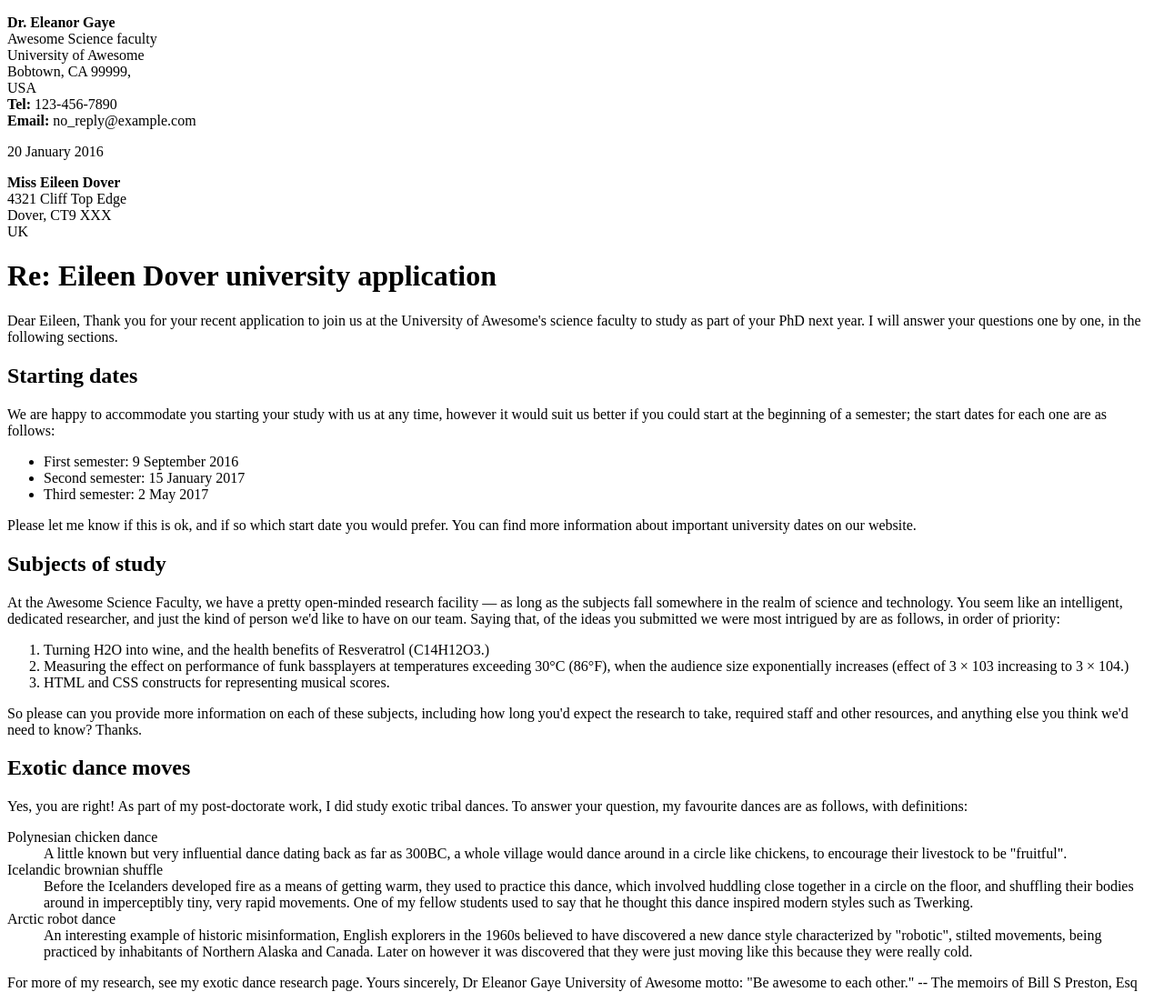
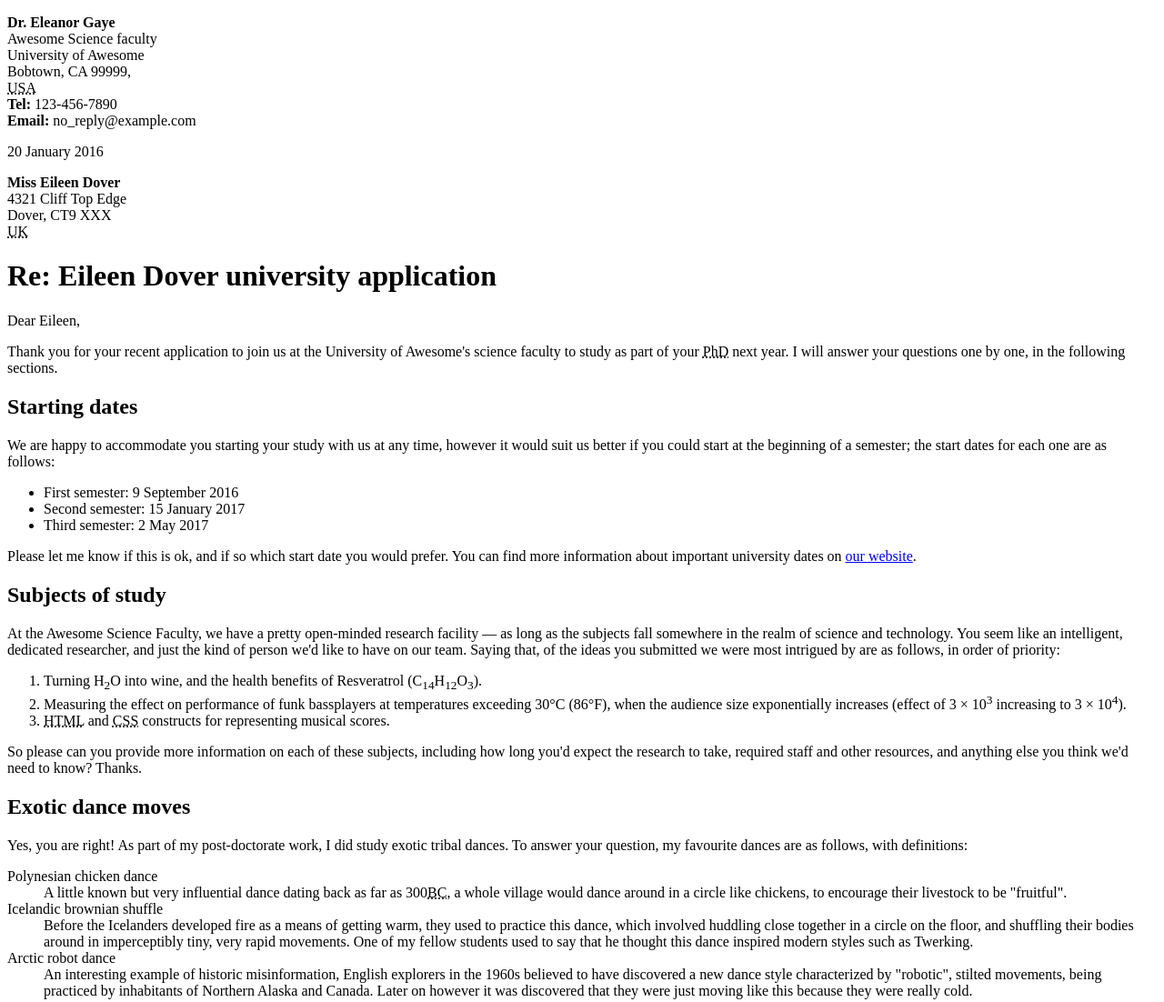
Before and after one commit to fazl/javascript, a plain HTML site: page reintro/html-text-formatting/letter-text.html in a window 1280 px wide. Shown: the top 1102 px of the page at 91% size. Drawn offline with Linux system fonts and the light colour scheme.

Commit message:
More markup discovered..

```diff
--- a/reintro/html-text-formatting/letter-text.html
+++ b/reintro/html-text-formatting/letter-text.html
@@ -6,32 +6,29 @@
   </head>
   <body>
   <!-- <address> element meant for author of web page, not these.. -->
-  <p>
+  <p class="sender-column">
     <strong>Dr. Eleanor Gaye</strong><br>
     Awesome Science faculty<br>
     University of Awesome<br>
     Bobtown, CA 99999,<br>
-    USA<br>
+    <abbr title="US of A">USA</abbr> <br>
 
     <strong>Tel:</strong> 123-456-7890<br>
     <strong>Email:</strong> no_reply@example.com<br>
   </p>
 
-  <time datetime="2016-01-20">20 January 2016</time>
+  <time class="sender-column" datetime="2016-01-20">20 January 2016</time>
   <p>
     <strong>Miss Eileen Dover</strong><br>
     4321 Cliff Top Edge<br>
     Dover, CT9 XXX<br>
-    UK<br>
+    <abbr title="Blighty">UK</abbr> <br>
   </p>
 
 
   <h1>Re: Eileen Dover university application</h1>
-
-  Dear Eileen,
-
-  Thank you for your recent application to join us at the University of Awesome's science faculty to study as part of your PhD next year. I will answer your questions one by one, in the following sections.
-
+  <p>Dear Eileen,</p>
+  <p>Thank you for your recent application to join us at the University of Awesome's science faculty to study as part of your <abbr title="Doctorate">PhD</abbr> next year. I will answer your questions one by one, in the following sections.</p>
   <h2>Starting dates</h2>
 
   We are happy to accommodate you starting your study with us at any time, however it would suit us better if you could start at the beginning of a semester; the start dates for each one are as follows:
@@ -44,19 +41,22 @@
 
   Please let me know if this is ok, and if so which start date you would prefer.
 
-  You can find more information about important university dates on our website.
+  You can find more information about important university dates on <a title="Awesome University" href="https://www.awesome.edu">our website</a>.
 
 
   <h2>Subjects of study</h2>
 
-  At the Awesome Science Faculty, we have a pretty open-minded research facility — as long as the subjects fall somewhere in the realm of science and technology. You seem like an intelligent, dedicated researcher, and just the kind of person we'd like to have on our team. Saying that, of the ideas you submitted we were most intrigued by are as follows, in order of priority:
+  At the Awesome Science Faculty, we have a pretty open-minded research facility — as long as the subjects fall somewhere in the realm of science and technology.
+  You seem like an intelligent, dedicated researcher, and just the kind of person we'd like to have on our team.
+  Saying that, of the ideas you submitted we were most intrigued by are as follows, in order of priority:
   <ol>
-    <li>Turning H2O into wine, and the health benefits of Resveratrol (C14H12O3.)</li>
-    <li>Measuring the effect on performance of funk bassplayers at temperatures exceeding 30°C (86°F), when the audience size exponentially increases (effect of 3 × 103 increasing to 3 × 104.)</li>
-    <li>HTML and CSS constructs for representing musical scores.</li>
+    <li>Turning H<sub>2</sub>O into wine, and the health benefits of Resveratrol (C<sub>14</sub>H<sub>12</sub>O<sub>3</sub>).</li>
+    <li>Measuring the effect on performance of funk bassplayers at temperatures exceeding 30°C (86°F), when the audience size exponentially increases (effect of 3 × 10<sup>3</sup> increasing to 3 × 10<sup>4</sup>).</li>
+    <li><abbr title="Hyper-Text Markup Language">HTML</abbr> and <abbr title="Cascading Style Sheets">CSS</abbr> constructs for representing musical scores.</li>
   </ol>
 
-  So please can you provide more information on each of these subjects, including how long you'd expect the research to take, required staff and other resources, and anything else you think we'd need to know? Thanks.
+  So please can you provide more information on each of these subjects, including how long you'd expect the research to take,
+  required staff and other resources, and anything else you think we'd need to know? Thanks.
 
   <h2>Exotic dance moves</h2>
 
@@ -64,14 +64,14 @@
 
   <dl>
     <dt>Polynesian chicken dance</dt>
-    <dd>A little known but very influential dance dating back as far as 300BC, a whole village would dance around in a circle like chickens, to encourage their livestock to be "fruitful".</dd>
+    <dd>A little known but very influential dance dating back as far as 300<abbr title="Before Christ">BC</abbr>, a whole village would dance around in a circle like chickens, to encourage their livestock to be "fruitful".</dd>
     <dt>Icelandic brownian shuffle</dt>
     <dd>Before the Icelanders developed fire as a means of getting warm, they used to practice this dance, which involved huddling close together in a circle on the floor, and shuffling their bodies around in imperceptibly tiny, very rapid movements. One of my fellow students used to say that he thought this dance inspired modern styles such as Twerking.</dd>
     <dt>Arctic robot dance</dt>
     <dd>An interesting example of historic misinformation, English explorers in the 1960s believed to have discovered a new dance style characterized by "robotic", stilted movements, being practiced by inhabitants of Northern Alaska and Canada. Later on however it was discovered that they were just moving like this because they were really cold.</dd>
   </dl>
 
-  For more of my research, see my exotic dance research page.
+  For more of my research, see my exotic dance <a title="Exotic Dance Research" href="https://www.awesome.edu/research">research page</a>..
 
   Yours sincerely,
   Dr Eleanor Gaye
```
